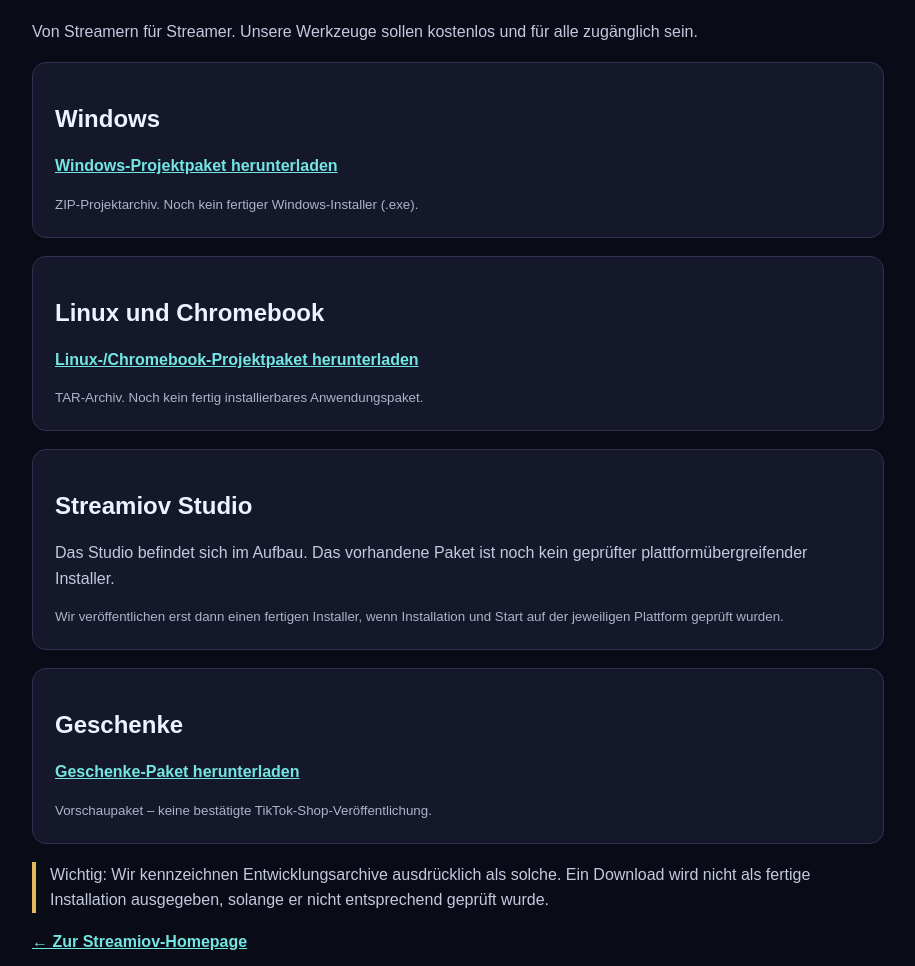
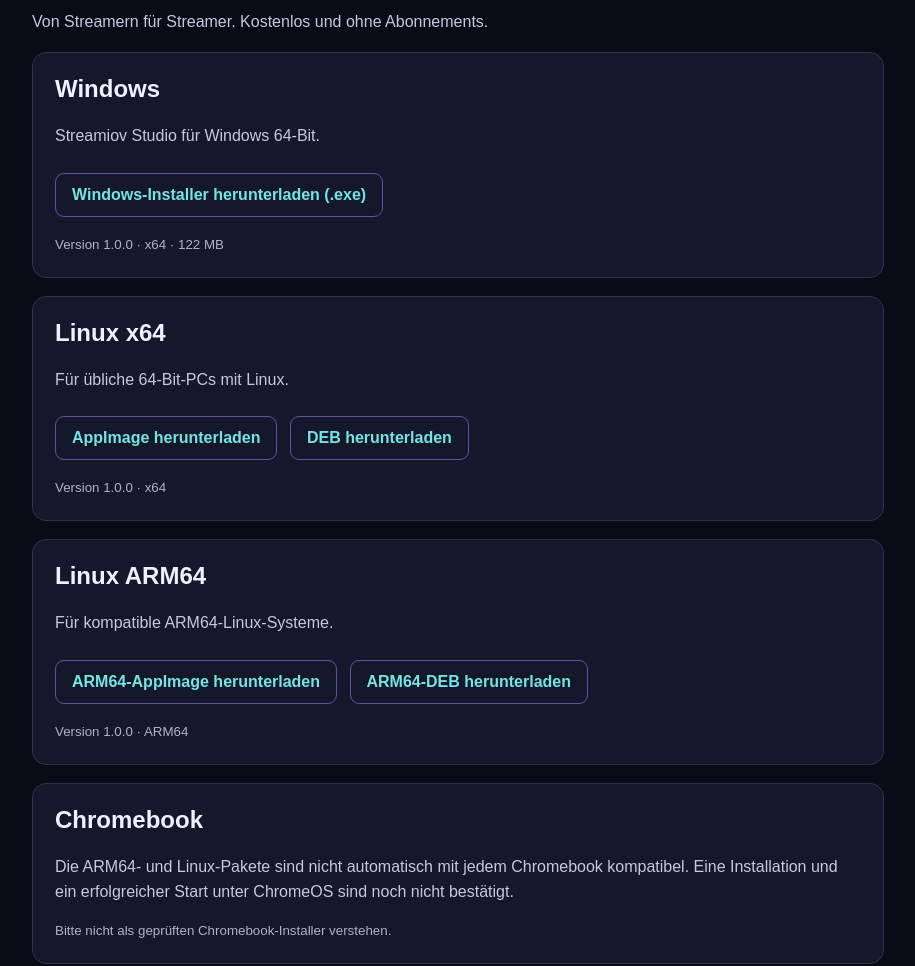
Before and after one commit to schaffrathsascha318-ship-it/streamiov---core, a plain HTML site: page dist/streamiov-homepage-worker/public/download/index.html in a window 1280 px wide. Shown: the part 135-1101 px from the top of the page, without its empty margins (182-1097 px from the left). Drawn offline with Linux system fonts and the light colour scheme.

Commit message:
Publish direct Streamiov Studio download links

```diff
--- a/dist/streamiov-homepage-worker/public/download/index.html
+++ b/dist/streamiov-homepage-worker/public/download/index.html
@@ -3,15 +3,18 @@
 <head>
 <meta charset="UTF-8">
 <meta name="viewport" content="width=device-width, initial-scale=1">
-<title>Streamiov – Downloads</title>
+<meta name="theme-color" content="#090b16">
+<title>Streamiov Studio – Downloads</title>
 <style>
 *{box-sizing:border-box}
 body{margin:0;background:#090b16;color:#eef1ff;font:16px Arial,sans-serif}
-main{max-width:900px;margin:50px auto;padding:24px}
+main{max-width:900px;margin:40px auto;padding:24px}
 h1{color:#8c80ff}
+h2{margin-top:0}
 p{line-height:1.6;color:#c5c9df}
 section{background:#15182a;border:1px solid #343052;border-radius:14px;padding:22px;margin:18px 0}
 a{color:#73e5e2;font-weight:bold}
+.download{display:inline-block;margin:8px 8px 8px 0;padding:12px 16px;border:1px solid #5b55a0;border-radius:9px;text-decoration:none}
 small{display:block;color:#aeb3ca;margin-top:10px;line-height:1.5}
 .notice{border-left:4px solid #e5b85c;padding-left:14px}
 </style>
@@ -19,33 +22,43 @@
 <body>
 <main>
 <h1>STREAMIOV DOWNLOADS</h1>
-<p>Von Streamern für Streamer. Unsere Werkzeuge sollen kostenlos und für alle zugänglich sein.</p>
+<p>Von Streamern für Streamer. Kostenlos und ohne Abonnements.</p>
 
 <section>
 <h2>Windows</h2>
-<p><a href="/downloads/streamiov-release/streamiov-windows.zip">Windows-Projektpaket herunterladen</a></p>
-<small>ZIP-Projektarchiv. Noch kein fertiger Windows-Installer (.exe).</small>
+<p>Streamiov Studio für Windows 64-Bit.</p>
+<a class="download" href="https://github.com/schaffrathsascha318-ship-it/streamiov---core/releases/download/studio-v1.0.0/Streamiov.Studio.Setup.1.0.0.exe">Windows-Installer herunterladen (.exe)</a>
+<small>Version 1.0.0 · x64 · 122 MB</small>
 </section>
 
 <section>
-<h2>Linux und Chromebook</h2>
-<p><a href="/downloads/streamiov-release/streamiov-linux-chromebook.tar.gz">Linux-/Chromebook-Projektpaket herunterladen</a></p>
-<small>TAR-Archiv. Noch kein fertig installierbares Anwendungspaket.</small>
+<h2>Linux x64</h2>
+<p>Für übliche 64-Bit-PCs mit Linux.</p>
+<a class="download" href="https://github.com/schaffrathsascha318-ship-it/streamiov---core/releases/download/studio-v1.0.0/Streamiov.Studio-1.0.0.AppImage">AppImage herunterladen</a>
+<a class="download" href="https://github.com/schaffrathsascha318-ship-it/streamiov---core/releases/download/studio-v1.0.0/streamiov-studio_1.0.0_amd64.deb">DEB herunterladen</a>
+<small>Version 1.0.0 · x64</small>
 </section>
 
 <section>
-<h2>Streamiov Studio</h2>
-<p>Das Studio befindet sich im Aufbau. Das vorhandene Paket ist noch kein geprüfter plattformübergreifender Installer.</p>
-<small>Wir veröffentlichen erst dann einen fertigen Installer, wenn Installation und Start auf der jeweiligen Plattform geprüft wurden.</small>
+<h2>Linux ARM64</h2>
+<p>Für kompatible ARM64-Linux-Systeme.</p>
+<a class="download" href="https://github.com/schaffrathsascha318-ship-it/streamiov---core/releases/download/studio-v1.0.0/Streamiov.Studio-1.0.0-arm64.AppImage">ARM64-AppImage herunterladen</a>
+<a class="download" href="https://github.com/schaffrathsascha318-ship-it/streamiov---core/releases/download/studio-v1.0.0/streamiov-studio_1.0.0_arm64.deb">ARM64-DEB herunterladen</a>
+<small>Version 1.0.0 · ARM64</small>
 </section>
 
 <section>
-<h2>Geschenke</h2>
-<p><a href="/downloads/streamiov-gifts-pack.tar.gz">Geschenke-Paket herunterladen</a></p>
-<small>Vorschaupaket – keine bestätigte TikTok-Shop-Veröffentlichung.</small>
+<h2>Chromebook</h2>
+<p>Die ARM64- und Linux-Pakete sind nicht automatisch mit jedem Chromebook kompatibel. Eine Installation und ein erfolgreicher Start unter ChromeOS sind noch nicht bestätigt.</p>
+<small>Bitte nicht als geprüften Chromebook-Installer verstehen.</small>
 </section>
 
-<p class="notice">Wichtig: Wir kennzeichnen Entwicklungsarchive ausdrücklich als solche. Ein Download wird nicht als fertige Installation ausgegeben, solange er nicht entsprechend geprüft wurde.</p>
+<section>
+<h2>Alle Dateien und Versionshinweise</h2>
+<a class="download" href="https://github.com/schaffrathsascha318-ship-it/streamiov---core/releases/tag/studio-v1.0.0">GitHub Release öffnen</a>
+</section>
+
+<p class="notice">Hinweis: Die Installer wurden erfolgreich gebaut und veröffentlicht. Ein vollständiger Funktionstest auf jeder Zielplattform steht noch aus.</p>
 <p><a href="/">← Zur Streamiov-Homepage</a></p>
 </main>
 </body>
```
